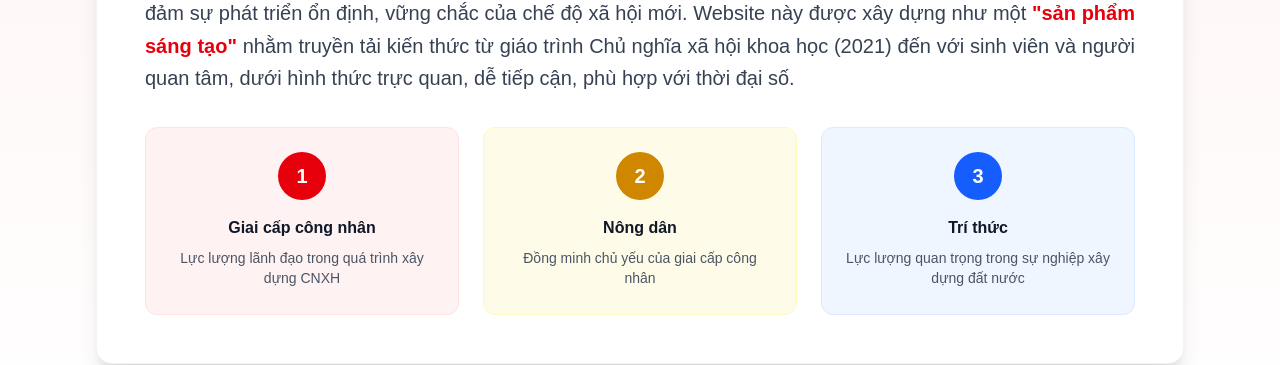
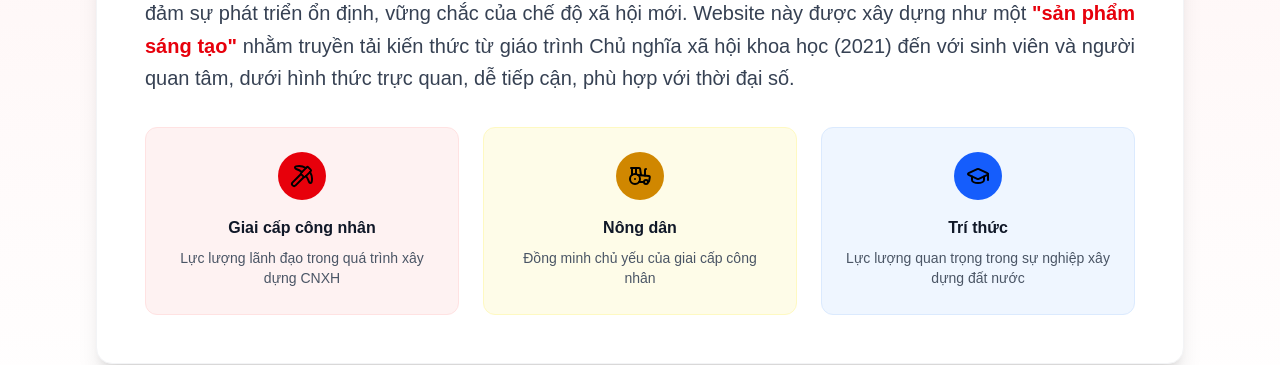
Before and after one commit to QuangNV23062004/mln131, a Next.js app: page / in a window 1280 px wide. Shown: the part 1137-1502 px from the top of the page. Built offline with nearby package versions, Linux system fonts and the light colour scheme.

Commit message:
added animation

```diff
--- a/src/components/Hero.tsx
+++ b/src/components/Hero.tsx
@@ -1,5 +1,6 @@
 import { ArrowRight, BookOpen } from "lucide-react";
 import React from "react";
+import Motion from "./Motion";
 
 export default function Hero({
   scrollToSection,
@@ -39,7 +40,7 @@ export default function Hero({
 
       {/* Content */}
       <div className="relative z-10 max-w-6xl mx-auto text-center px-4 sm:px-6 lg:px-8">
-        <h1 className="text-4xl md:text-6xl lg:text-7xl font-bold text-white mb-8 leading-tight">
+        <Motion className="text-4xl md:text-6xl lg:text-7xl font-bold text-white mb-8 leading-tight">
           <span className="block mb-4 bg-gradient-to-r from-white via-yellow-100 to-white bg-clip-text text-transparent">
             Liên minh giai cấp
           </span>
@@ -49,14 +50,14 @@ export default function Hero({
           <span className="block text-3xl md:text-4xl lg:text-5xl font-semibold text-red-300">
             quá độ lên CNXH ở Việt Nam
           </span>
-        </h1>
+        </Motion>
 
-        <p className="text-xl md:text-2xl text-white/90 mb-12 max-w-4xl mx-auto leading-relaxed">
+        <Motion className="text-xl md:text-2xl text-white/90 mb-12 max-w-4xl mx-auto leading-relaxed" delay={0.3}>
           Khám phá sự phát triển của liên minh giai cấp công nhân với nông dân
           và trí thức trong quá trình xây dựng chủ nghĩa xã hội tại Việt Nam
-        </p>
+        </Motion>
 
-        <div className="flex flex-col sm:flex-row gap-4 justify-center items-center">
+        <Motion className="flex flex-col sm:flex-row gap-4 justify-center items-center" delay={0.5}>
           <button
             onClick={() => scrollToSection("overview")}
             className="group inline-flex items-center px-8 py-4 bg-red-600 hover:bg-red-700 text-white font-semibold rounded-full transition-all duration-300 transform hover:scale-105 hover:shadow-2xl"
@@ -72,7 +73,7 @@ export default function Hero({
             <BookOpen className="w-5 h-5 mr-2" />
             Lý thuyết cơ bản
           </button>
-        </div>
+        </Motion>
       </div>
     </section>
   );
--- a/src/components/MainContext.tsx
+++ b/src/components/MainContext.tsx
@@ -2,6 +2,7 @@
 import HoverableText from "@/app/utils/HoverableText";
 import { ArrowRight } from "lucide-react";
 import React, { useState } from "react";
+import Motion from "./Motion";
 
 export default function MainContext({ id }: { id: string }) {
   const [activeSection, setActiveSection] = useState(0);
@@ -37,10 +38,10 @@ export default function MainContext({ id }: { id: string }) {
       className="py-20 bg-white max-w-6xl mx-auto px-4 sm:px-6 lg:px-8"
     >
       <div className="text-center mb-16">
-        <h2 className="text-4xl md:text-5xl font-bold text-gray-900 mb-6 transform transition-all duration-1000 translate-y-0 opacity-100">
+        <Motion className="text-4xl md:text-5xl font-bold text-gray-900 mb-6">
           Nội dung chính
-        </h2>
-        <div className="w-24 h-1 bg-gradient-to-r from-green-600 to-blue-600 mx-auto rounded-full transform transition-all duration-1000 scale-x-100"></div>
+        </Motion>
+        <Motion className="w-24 h-1 bg-gradient-to-r from-green-600 to-blue-600 mx-auto rounded-full" delay={0.2} children={undefined}></Motion>
       </div>
 
       <div className="bg-white rounded-3xl shadow-2xl p-8 md:p-12 border border-gray-100">
--- /dev/null
+++ b/src/components/Motion.tsx
@@ -0,0 +1,35 @@
+import { motion } from "framer-motion";
+
+interface MotionProps {
+    children: React.ReactNode;
+    className?: string;
+    delay?: number;
+    direction?: "left" | "right" | "top" | "bottom";
+}
+
+export default function Motion({
+    children,
+    className = "",
+    delay = 0,
+    direction = "top"
+}: MotionProps) {
+
+    const variants = {
+        left: { opacity: 0, x: -50 },
+        right: { opacity: 0, x: 50 },
+        top: { opacity: 0, y: -20 },
+        bottom: { opacity: 0, y: 20 },
+    };
+
+    return (
+        <motion.h1
+            className={`${className}`}
+            initial={variants[direction]}
+            whileInView={{ opacity: 1, x: 0, y: 0 }}
+            transition={{ duration: 1, delay }}
+            viewport={{ once: false, amount: 0.2 }}
+        >
+            {children}
+        </motion.h1>
+    );
+}
--- /dev/null
+++ b/src/components/MotionHover.tsx
@@ -0,0 +1,30 @@
+import { motion } from "framer-motion";
+
+interface MotionHoverProps {
+  children: React.ReactNode;
+  className?: string;
+  scale?: number;
+  tapScale?: number;
+}
+
+export default function MotionHover({
+  children,
+  className = "",
+  scale = 1.10,
+  tapScale = 0.95,
+}: MotionHoverProps) {
+  return (
+    <motion.div
+      className={className}
+      whileHover={{
+        scale
+      }}
+      whileTap={{
+        scale: tapScale,
+      }}
+      transition={{ duration: 0.15, ease: "easeOut"  }}
+    >
+      {children}
+    </motion.div>
+  );
+}
--- a/src/components/Overview.tsx
+++ b/src/components/Overview.tsx
@@ -1,5 +1,8 @@
 import HoverableText from "@/app/utils/HoverableText";
 import React from "react";
+import { Tractor, Pickaxe, GraduationCap } from "lucide-react";
+import Motion from "./Motion";
+import MotionHover from "./MotionHover";
 
 export default function Overview({ id }: { id: string }) {
   return (
@@ -9,14 +12,14 @@ export default function Overview({ id }: { id: string }) {
     >
       <div className="max-w-6xl mx-auto px-4 sm:px-6 lg:px-8">
         <div className="text-center mb-16">
-          <h2 className="text-4xl md:text-5xl font-bold text-gray-900 mb-6">
+          <Motion className="text-4xl md:text-5xl font-bold text-gray-900 mb-6">
             Tổng quan
-          </h2>
-          <div className="w-24 h-1 bg-red-600 mx-auto rounded-full"></div>
+          </Motion>
+          <Motion className="w-24 h-1 bg-red-600 mx-auto rounded-full" delay={0.2} children={undefined}></Motion>
         </div>
 
         <div className="bg-white rounded-2xl shadow-xl p-8 md:p-12 border border-gray-100">
-          <p className="text-lg md:text-xl text-gray-700 leading-relaxed text-justify">
+          <Motion className="text-lg md:text-xl text-gray-700 leading-relaxed text-justify" delay={0.2}>
             Trong tiến trình xây dựng chủ nghĩa xã hội, không một giai cấp nào
             có thể hoàn thành sứ mệnh lịch sử một cách đơn độc. Ở Việt Nam, việc
             hình thành và củng cố liên minh giai cấp, tầng lớp là yếu tố quyết
@@ -28,12 +31,14 @@ export default function Overview({ id }: { id: string }) {
             nhằm truyền tải kiến thức từ giáo trình Chủ nghĩa xã hội khoa học
             (2021) đến với sinh viên và người quan tâm, dưới hình thức trực
             quan, dễ tiếp cận, phù hợp với thời đại số.
-          </p>
+          </Motion>
 
           <div className="mt-8 grid md:grid-cols-3 gap-6">
-            <div className="text-center p-6 bg-red-50 rounded-xl border border-red-100">
+            <MotionHover>
+              <Motion className="text-center p-6 bg-red-50 rounded-xl border border-red-100" direction="left">
+                <MotionHover>
                   <div className="w-12 h-12 bg-red-600 rounded-full mx-auto mb-4 flex items-center justify-center">
-                <span className="text-white font-bold text-xl">1</span>
+                    <Pickaxe className="w-6 h-6 text-black" />
                   </div>
                   <HoverableText text="giai cấp công nhân lại là lực lượng lãnh đạo trong quá trình xây dựng CNXH">
                     <h3 className="font-semibold text-gray-900 mb-2">
@@ -43,11 +48,15 @@ export default function Overview({ id }: { id: string }) {
                       Lực lượng lãnh đạo trong quá trình xây dựng CNXH
                     </p>
                   </HoverableText>
-            </div>
+                </MotionHover>
+              </Motion>
+            </MotionHover>
 
-            <div className="text-center p-6 bg-yellow-50 rounded-xl border border-yellow-100">
+            <MotionHover>
+              <Motion className="text-center p-6 bg-yellow-50 rounded-xl border border-yellow-100" direction="bottom">
+                <MotionHover>
                   <div className="w-12 h-12 bg-yellow-600 rounded-full mx-auto mb-4 flex items-center justify-center">
-                <span className="text-white font-bold text-xl">2</span>
+                    <Tractor className="w-6 h-6 text-black" />
                   </div>
                   <HoverableText text="nông dân là đồng minh chủ yếu của giai cấp công nhân">
                     {" "}
@@ -56,11 +65,15 @@ export default function Overview({ id }: { id: string }) {
                       Đồng minh chủ yếu của giai cấp công nhân
                     </p>
                   </HoverableText>
-            </div>
+                </MotionHover>
+              </Motion>
+            </MotionHover>
 
-            <div className="text-center p-6 bg-blue-50 rounded-xl border border-blue-100">
+            <MotionHover>
+              <Motion className="text-center p-6 bg-blue-50 rounded-xl border border-blue-100" direction="right">
+                <MotionHover>
                   <div className="w-12 h-12 bg-blue-600 rounded-full mx-auto mb-4 flex items-center justify-center">
-                <span className="text-white font-bold text-xl">3</span>
+                    <GraduationCap className="w-6 h-6 text-black" />
                   </div>
                   <HoverableText text="giai cấp trí thức là Lực lượng quan trọng trong sự nghiệp xây dựng đất nước">
                     {" "}
@@ -69,7 +82,9 @@ export default function Overview({ id }: { id: string }) {
                       Lực lượng quan trọng trong sự nghiệp xây dựng đất nước
                     </p>
                   </HoverableText>
-            </div>
+                </MotionHover>
+              </Motion>
+            </MotionHover>
           </div>
         </div>
       </div>
--- a/src/components/TableOfContent.tsx
+++ b/src/components/TableOfContent.tsx
@@ -1,5 +1,7 @@
 import { ArrowRight } from "lucide-react";
 import React from "react";
+import Motion from "./Motion";
+import MotionHover from "./MotionHover";
 
 export default function TableOfContent({
   id,
@@ -16,14 +18,16 @@ export default function TableOfContent({
       className="bg-white rounded-2xl shadow-xl p-8 md:p-12 border border-gray-100"
     >
       <div className="text-center mb-10">
-        <h3 className="text-3xl md:text-4xl font-bold text-gray-900 mb-4">
+        <Motion className="text-3xl md:text-4xl font-bold text-gray-900 mb-4">
           Mục lục
-        </h3>
-        <div className="w-16 h-1 bg-blue-600 mx-auto rounded-full"></div>
+        </Motion>
+        <Motion className="w-16 h-1 bg-blue-600 mx-auto rounded-full" delay={0.2} children={undefined}></Motion>
       </div>
 
       <div className="grid md:grid-cols-2 lg:grid-cols-3 gap-6">
         {tableOfContents.map((item, index) => (
+          <MotionHover scale={1.03} tapScale={0.97} key={item.id}>
+            <Motion delay={0.2}>
               <div
                 key={item.id}
                 onClick={() => scrollToSection(item.id)}
@@ -50,6 +54,8 @@ export default function TableOfContent({
                   <ArrowRight className="w-5 h-5 text-gray-400 group-hover:text-red-500 group-hover:translate-x-1 transition-all duration-300" />
                 </div>
               </div>
+            </Motion>
+          </MotionHover>
         ))}
       </div>
     </div>
```
Also changed, not shown: src/components/Theory.tsx (+20 -11 lines). Lines whose indentation alone changed are shown as unchanged.
